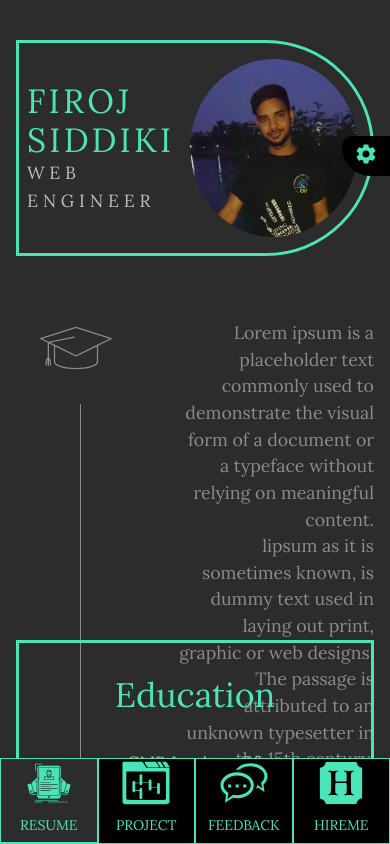
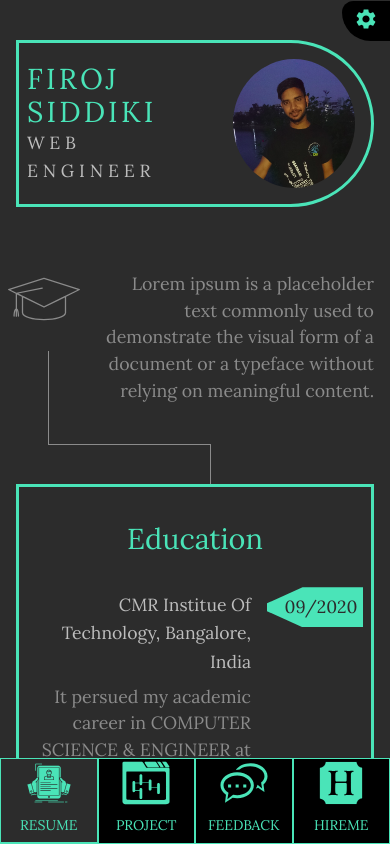
Before and after one commit to fir0j/MyPresenceInInternet, a React (Create React App) app: page / in a window 390 px wide. Built offline with nearby package versions, Linux system fonts and the light colour scheme.

Commit message:
resume page almost done

```diff
--- a/src/components/Home.component.js
+++ b/src/components/Home.component.js
@@ -28,7 +28,7 @@ export default function HomeNav() {
         md={matchesXS ? 12 : undefined}
         xs={matchesXS ? 12 : undefined}
         style={{
-          // border: "1px solid blue",
+          // border: "3px solid blue",
           paddingLeft: matchesXL
             ? matchesLG
               ? matchesSM
@@ -44,11 +44,9 @@ export default function HomeNav() {
               : theme.spacing(20)
             : undefined,
           backgroundColor: theme.palette.common.dark,
-          height: "100vh",
-          maxHeight: "100vh",
+          height: matchesXS ? "calc(100vh - 85px)" : "100vh",
           width: "100%",
           overflowY: "scroll",
-          paddingTop: theme.spacing(5),
         }}
       >
         <Route exact path="/" render={(props) => <Resume />} />
--- a/src/components/LinearProgressGraph.component.js
+++ b/src/components/LinearProgressGraph.component.js
@@ -20,6 +20,7 @@ export default function LinearProgressGraph({
         style={{
           backgroundColor: theme.palette.common.black,
           borderRadius: theme.spacing(1),
+          marginTop: theme.spacing(1),
         }}
       >
         <Grid
--- a/src/components/Navigation.component.js
+++ b/src/components/Navigation.component.js
@@ -33,9 +33,6 @@ const useStyles = makeStyles((theme) => ({
     letterSpacing: "0.1rem",
     fontSize: "1rem",
     fontWeight: "bold",
-    [theme.breakpoints.down("sm")]: {
-      maxHeight: theme.spacing(19),
-    },
   },
   iconDimension: {
     width: "96px",
@@ -48,6 +45,10 @@ const useStyles = makeStyles((theme) => ({
       width: "48px",
       height: "48px",
     },
+    // [theme.breakpoints.down("xs")]: {
+    //   width: "96px",
+    //   height: "96px",
+    // },
   },
 
   // CSS RULE NAME
--- a/src/components/SettingPanel.component.js
+++ b/src/components/SettingPanel.component.js
@@ -13,17 +13,20 @@ const useStyles = makeStyles((theme) => ({
   },
   absoluteContainer: {
     position: "absolute",
-    top: theme.spacing(28),
+    right: 0,
+    top: theme.spacing(26),
     [theme.breakpoints.down("lg")]: {
-      top: theme.spacing(23),
+      top: theme.spacing(20),
     },
     [theme.breakpoints.down("md")]: {
-      top: theme.spacing(17),
+      top: theme.spacing(18),
     },
-    [theme.breakpoints.down("sm")]: {
-      top: theme.spacing(15),
+    [theme.breakpoints.down("md")]: {
+      top: theme.spacing(31),
     },
-    right: 0,
+    [theme.breakpoints.down("xs")]: {
+      top: 1,
+    },
     width: theme.spacing(8),
     height: theme.spacing(6),
     [theme.breakpoints.down("sm")]: {
--- a/src/customTheme.js
+++ b/src/customTheme.js
@@ -53,23 +53,31 @@ const darkTheme = createMuiTheme({
       fontSize: "1.11rem",
     },
     h3: {
-      // fontFamily: "Lora",
       color: green,
       [breakpoints.down("md")]: {
         fontSize: "2.1rem",
       },
+      [breakpoints.down("xs")]: {
+        fontSize: "1.8rem",
+      },
     },
     h4: {
       color: green,
-      // fontFamily: "Lora",
+      [breakpoints.down("xs")]: {
+        fontSize: "1.8rem",
+      },
     },
     h6: {
-      // fontFamily: "Lora",
       color: offWhite,
       [breakpoints.down("sm")]: {
         fontSize: "1.1rem",
       },
     },
+    subtitle1: {
+      color: offWhite,
+      fontSize: "1rem",
+    },
+
     caption: {
       fontSize: "1rem",
       [breakpoints.down("md")]: {
--- a/src/pages/resume.jsx
+++ b/src/pages/resume.jsx
@@ -43,10 +43,13 @@ const useStyles = makeStyles((theme) => ({
   },
   dp: {
     width: "70%",
-    minWidth: theme.spacing(21),
     height: "auto",
     overflow: "hidden",
     margin: theme.spacing(2),
+    minWidth: theme.spacing(21),
+    [theme.breakpoints.down("xs")]: {
+      minWidth: theme.spacing(10),
+    },
   },
 
   contact: {
@@ -69,7 +72,8 @@ const useStyles = makeStyles((theme) => ({
     color: theme.palette.common.dark,
     clipPath: "polygon(0 40%, 37% 0, 100% 0, 100% 100%, 37% 100%, 0 60%)",
     paddingLeft: theme.spacing(1.5),
-    marginLeft: theme.spacing(1),
+    marginLeft: theme.spacing(2),
+    marginTop: theme.spacing(0.5),
   },
   pointerRight: {
     width: theme.spacing(12),
@@ -78,7 +82,7 @@ const useStyles = makeStyles((theme) => ({
     color: theme.palette.common.dark,
     clipPath: "polygon(0 0, 63% 0, 100% 40%, 100% 60%, 63% 100%, 0 100%)",
     paddingRight: theme.spacing(1.5),
-    marginRight: theme.spacing(1),
+    marginRight: theme.spacing(2),
   },
   svgIcon: {
     [theme.breakpoints.down("xl")]: {
@@ -99,8 +103,10 @@ const useStyles = makeStyles((theme) => ({
     padding: theme.spacing(2),
   },
 
-  education: {
-    // border: `1px solid ${theme.palette.accent.main}`,
+  educationContent: {
+    "&>*": {
+      paddingTop: theme.spacing(1),
+    },
   },
   technologies: {
     "&>*": {
@@ -124,6 +130,7 @@ const useStyles = makeStyles((theme) => ({
 export default function Resume() {
   const classes = useStyles();
   const theme = useTheme();
+  const matchesXS = useMediaQuery(theme.breakpoints.down("xs"));
   const matchesSM = useMediaQuery(theme.breakpoints.down("sm"));
   const matchesMD = useMediaQuery(theme.breakpoints.down("md"));
   const matchesLG = useMediaQuery(theme.breakpoints.down("lg"));
@@ -299,7 +306,6 @@ export default function Resume() {
                     position: "absolute",
                     bottom: "calc(-3em / 2)",
                     right: "-35px",
-                    color: "lightblue",
                     backgroundColor: `${theme.palette.common.dark}`,
                     // border: "1px solid red",
                   }}
@@ -445,7 +451,7 @@ export default function Resume() {
         justify="space-between"
         style={{
           position: "relative",
-          marginLeft: theme.spacing(8),
+          marginLeft: matchesXS ? theme.spacing(4) : theme.spacing(8),
           marginTop: theme.spacing(matchesMD ? 8 : 2),
           maxHeight: matchesLG
             ? matchesSM
@@ -462,7 +468,6 @@ export default function Resume() {
             position: "absolute",
             top: -theme.spacing(matchesMD ? 3 : 0),
             left: -theme.spacing(matchesMD ? 7 : 8),
-            backgroundColor: theme.palette.common.dark,
           }}
         >
           <Education
@@ -479,9 +484,12 @@ export default function Resume() {
             borderBottom: "none",
             borderRight: "none",
             borderTop: "none",
-            paddingLeft: matchesMD ? theme.spacing(12) : theme.spacing(9),
             paddingBottom: theme.spacing(matchesMD ? 5 : 2),
-            // hmm
+            paddingLeft: matchesMD
+              ? matchesXS
+                ? theme.spacing(6.5)
+                : theme.spacing(12)
+              : theme.spacing(9),
           }}
         >
           <Typography variant="body1" align="right">
@@ -489,11 +497,11 @@ export default function Resume() {
             visual form of a document or a typeface without relying on
             meaningful content.
           </Typography>
-          <Typography variant="body1" align="right">
+          {/* <Typography variant="body1" align="right">
             lipsum as it is sometimes known, is dummy text used in laying out
             print, graphic or web designs. The passage is attributed to an
             unknown typesetter in the 15th century.
-          </Typography>
+          </Typography> */}
         </Grid>
 
         {/* design rectangle */}
@@ -587,7 +595,7 @@ export default function Resume() {
               item
               container
               justify="flex-end"
-              alignItems="center"
+              alignItems="flex-start"
               style={{
                 width: "auto",
               }}
@@ -623,7 +631,7 @@ export default function Resume() {
                   As Frontend Intern @Flipr, Bangalore, India
                 </Typography>
               </Grid>
-              <Grid item>
+              <Grid item style={{ marginTop: theme.spacing(1) }}>
                 <Typography variant="body1">
                   It is a startup company. They selected me as intern through
                   thier Practical Web Development Test.
@@ -653,7 +661,7 @@ export default function Resume() {
               item
               container
               justify="flex-end"
-              alignItems="center"
+              alignItems="flex-start"
               style={{
                 width: "auto",
               }}
@@ -689,7 +697,7 @@ export default function Resume() {
                   As Frontend Developer @Flipr, Bangalore, India
                 </Typography>
               </Grid>
-              <Grid item>
+              <Grid item style={{ marginTop: theme.spacing(1) }}>
                 <Typography variant="body1">
                   I just built two Real World Projects as their intern before
                   they offered me job position
@@ -722,14 +730,11 @@ export default function Resume() {
             padding: theme.spacing(1),
             bottom: -theme.spacing(25),
             top: matchesXL ? -theme.spacing(9) : undefined,
-            // height: matchesXL
-            //   ? matchesLG
-            //     ? matchesMD
-            //       ? theme.spacing(70)
-            //       : theme.spacing(115)
-            //     : theme.spacing(100)
-            //   : undefined,
-            height: matchesMD ? theme.spacing(70) : undefined,
+            height: matchesMD
+              ? matchesXS
+                ? theme.spacing(120)
+                : theme.spacing(90)
+              : undefined,
           }}
         >
           <Grid
@@ -744,7 +749,7 @@ export default function Resume() {
             </Grid>
           </Grid>
           {/* engineering education */}
-          <Grid container style={{ height: "80%" }}>
+          <Grid container style={{ height: "100%" }}>
             <Grid
               item
               container
@@ -755,15 +760,16 @@ export default function Resume() {
                 item
                 container
                 direction="column"
-                justify="center"
+                justify="flex-start"
                 alignItems="flex-end"
+                className={classes.educationContent}
               >
                 <Grid item>
                   <Typography variant="h6" align="right">
                     CMR Institue Of Technology, Bangalore, India
                   </Typography>
                 </Grid>
-                <Grid item>
+                <Grid item style={{ maxWidth: "40ch" }}>
                   <Typography variant="body1" align="right">
                     It persued my academic career in COMPUTER SCIENCE & ENGINEER
                     at this place.
@@ -777,7 +783,7 @@ export default function Resume() {
                 item
                 container
                 justify="flex-end"
-                alignItems="center"
+                alignItems="flex-start"
                 style={{
                   width: "auto",
                 }}
@@ -814,8 +820,9 @@ export default function Resume() {
                 item
                 container
                 direction="column"
-                justify="center"
+                justify="flex-start"
                 alignItems="flex-end"
+                className={classes.educationContent}
               >
                 <Grid item>
                   <Typography variant="h6" align="right">
@@ -835,7 +842,7 @@ export default function Resume() {
                 item
                 container
                 justify="flex-end"
-                alignItems="center"
+                alignItems="flex-start"
                 style={{
                   width: "auto",
                 }}
@@ -871,8 +878,9 @@ export default function Resume() {
                 item
                 container
                 direction="column"
-                justify="center"
+                justify="flex-start"
                 alignItems="flex-end"
+                className={classes.educationContent}
               >
                 <Grid item>
                   <Typography variant="h6" align="right">
@@ -889,7 +897,7 @@ export default function Resume() {
                 item
                 container
                 justify="flex-end"
-                alignItems="center"
+                alignItems="flex-start"
                 style={{
                   width: "auto",
                 }}
@@ -925,7 +933,9 @@ export default function Resume() {
       <Grid
         item
         container
-        direction={matchesMD ? "row-reverse" : undefined}
+        direction={
+          matchesMD ? (matchesXS ? "column-reverse" : "row-reverse") : undefined
+        }
         style={{
           width: "100%",
           flexWrap: "nowrap",
@@ -940,16 +950,16 @@ export default function Resume() {
           container
           style={{
             position: "relative",
-            padding: theme.spacing(5),
+            padding: matchesXS ? undefined : theme.spacing(5),
             paddingLeft: 0,
-            // marginTop: theme.spacing(26.2),
+            marginTop: matchesXS ? theme.spacing(10) : undefined,
           }}
         >
           <Grid
             container
             style={{
-              position: "absolute",
-              top: 0,
+              // position: "absolute",
+              // top: 0,
               // border: "1px solid red",
               height: theme.spacing(50),
             }}
@@ -1002,10 +1012,9 @@ export default function Resume() {
                 padding: theme.spacing(1),
                 paddingBottom: theme.spacing(5),
                 height: "100%",
-                marginLeft: theme.spacing(5),
+                marginLeft: matchesXS ? undefined : theme.spacing(5),
               }}
             >
-              {/* need to be hidden on mdUP */}
               <Grid
                 item
                 container
@@ -1040,9 +1049,8 @@ export default function Resume() {
                     }}
                   />
                 </Grid>
-                <Grid item container md={6} sm={6} xs={6} />
-              </Grid>
-              {/* hidden */}
+                <Grid item container md={6} sm={3} xs={6} />
+              </Grid>
               <Grid
                 item
                 container
@@ -1051,7 +1059,7 @@ export default function Resume() {
                 alignItems="center"
                 style={{
                   flexWrap: "nowrap",
-                  height: "100%",
+                  height: matchesXS ? "105%" : "115%",
                 }}
               >
                 <Grid item container direction="column">
@@ -1061,7 +1069,7 @@ export default function Resume() {
                 </Grid>
                 <Grid item container direction="column">
                   <Grid item>
-                    <Typography variant="h6">English</Typography>
+                    <Typography variant="subtitle1">English</Typography>
                   </Grid>
                   <LinearProgressGraph
                     progressPercentage="85%"
@@ -1071,7 +1079,7 @@ export default function Resume() {
                 </Grid>
                 <Grid item container direction="column">
                   <Grid item>
-                    <Typography variant="h6">Nepali</Typography>
+                    <Typography variant="subtitle1">Nepali</Typography>
                   </Grid>
                   <LinearProgressGraph
                     progressPercentage="90%"
@@ -1081,7 +1089,7 @@ export default function Resume() {
                 </Grid>
                 <Grid item container direction="column">
                   <Grid item>
-                    <Typography variant="h6">Bhojpuri</Typography>
+                    <Typography variant="subtitle1">Bhojpuri</Typography>
                   </Grid>
                   <LinearProgressGraph
                     progressPercentage="95%"
@@ -1091,7 +1099,7 @@ export default function Resume() {
                 </Grid>
                 <Grid item container direction="column">
                   <Grid item>
-                    <Typography variant="h6">Hindi</Typography>
+                    <Typography variant="subtitle1">Hindi</Typography>
                   </Grid>
                   <LinearProgressGraph
                     progressPercentage="90%"
@@ -1169,7 +1177,7 @@ export default function Resume() {
                   >
                     <Grid item style={{ alignSelf: "center" }}>
                       <Grid item>
-                        <Typography variant="h6">Cooking</Typography>
+                        <Typography variant="subtitle1">Cooking</Typography>
                       </Grid>
                     </Grid>
                     <Grid item>
@@ -1197,7 +1205,7 @@ export default function Resume() {
                     </Grid>
                     <Grid item style={{ alignSelf: "center" }}>
                       <Grid item>
-                        <Typography variant="h6">Exercise</Typography>
+                        <Typography variant="subtitle1">Exercise</Typography>
                       </Grid>
                     </Grid>
                   </Grid>
@@ -1212,7 +1220,9 @@ export default function Resume() {
                   >
                     <Grid item style={{ alignSelf: "center" }}>
                       <Grid item>
-                        <Typography variant="h6">Reading Books</Typography>
+                        <Typography variant="subtitle1">
+                          Reading Books
+                        </Typography>
                       </Grid>
                     </Grid>
                     <Grid item>
@@ -1240,7 +1250,9 @@ export default function Resume() {
                     </Grid>
                     <Grid item style={{ alignSelf: "center" }}>
                       <Grid item>
-                        <Typography variant="h6">Stock Trading</Typography>
+                        <Typography variant="subtitle1">
+                          Stock Trading
+                        </Typography>
                       </Grid>
                     </Grid>
                   </Grid>
@@ -1256,7 +1268,7 @@ export default function Resume() {
                   >
                     <Grid item style={{ alignSelf: "center" }}>
                       <Grid item>
-                        <Typography variant="h6">Singing</Typography>
+                        <Typography variant="subtitle1">Singing</Typography>
                       </Grid>
                     </Grid>
                     <Grid item>
@@ -1385,7 +1397,7 @@ export default function Resume() {
                   position: "relative",
                   padding: theme.spacing(1),
                   paddingBottom: theme.spacing(5),
-                  height: "calc(100% - 72px)",
+                  height: "calc(105% - 72px)",
                   border: `3px solid ${theme.palette.accent.main}`,
                 }}
               >
@@ -1454,8 +1466,8 @@ export default function Resume() {
         <Grid
           item
           container
-          direction="column"
-          justify="flex-end"
+          direction={matchesXS ? "row" : "column"}
+          justify={matchesXS ? "center" : "flex-end"}
           style={{
             position: "relative",
             // border: `1px solid red`,
@@ -1472,8 +1484,8 @@ export default function Resume() {
                 : theme.spacing(400)
               : undefined,
             marginBottom: matchesMD ? theme.spacing(10) : undefined,
-            marginLeft: theme.spacing(3),
-            marginRight: theme.spacing(3),
+            // marginLeft: matchesXS ? theme.spacing(3) : undefined,
+            // marginRight: matchesXS ? theme.spacing(3) : undefined,
           }}
         >
           <Grid
@@ -1843,9 +1855,11 @@ export default function Resume() {
         item
         container
         style={{
-          // border: "1px solid teal",
+          // border: "5px solid teal",
           height: "auto",
-          marginBottom: "600px",
+          // marginBottom: "600px",
+          paddingTop: theme.spacing(5),
+          marginBottom: theme.spacing(5),
         }}
       >
         {hello}
```
